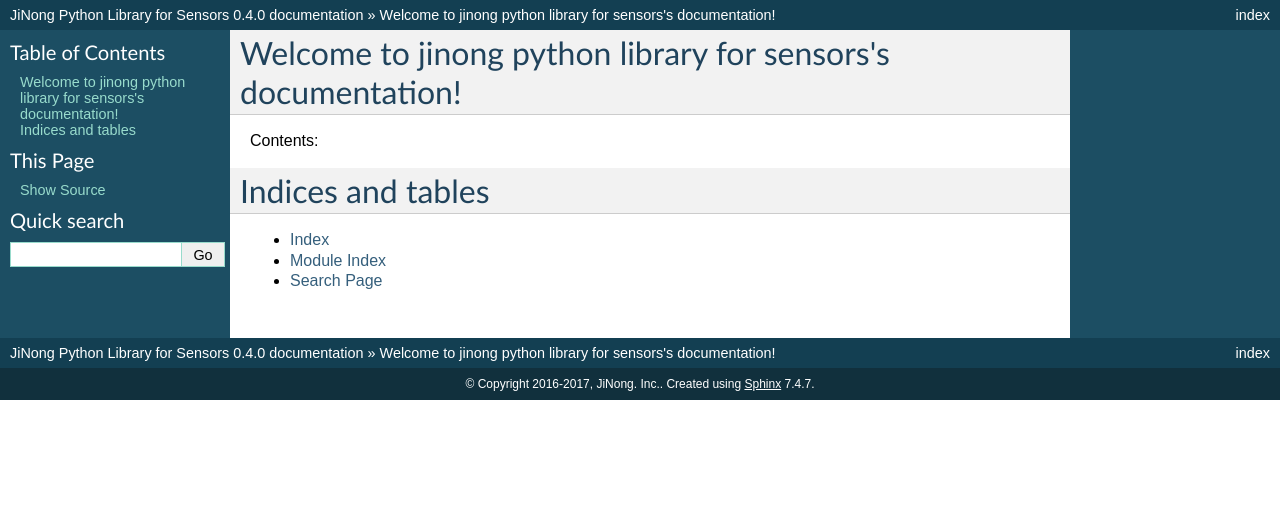
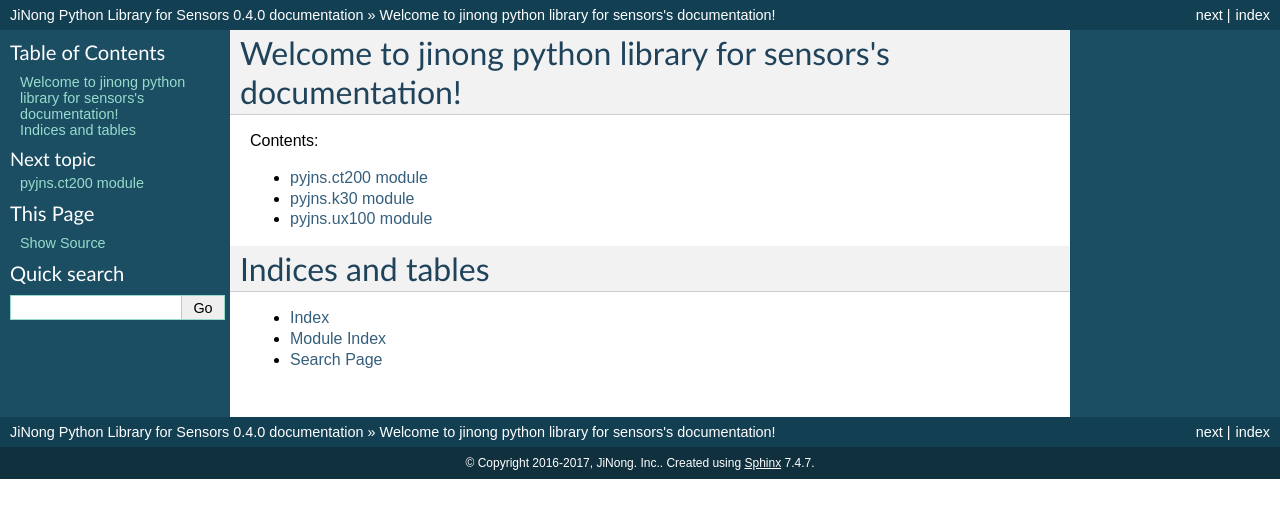
Before and after one commit to jinong-devteam/CT200, a Sphinx documentation site: the page built from docs/index.rst, in a window 1280 px wide. Shown: the top 518 px of the page. Built offline with Sphinx 7.4.7, drawn with Linux system fonts in a browser that asks for light colours.

Commit message:
인덱스 수정

```diff
--- a/docs/index.rst
+++ b/docs/index.rst
@@ -11,6 +11,10 @@ Contents:
 .. toctree::
    :maxdepth: 2
 
+   pyjns.ct200
+   pyjns.k30
+   pyjns.ux100
+
 
 
 Indices and tables
```
